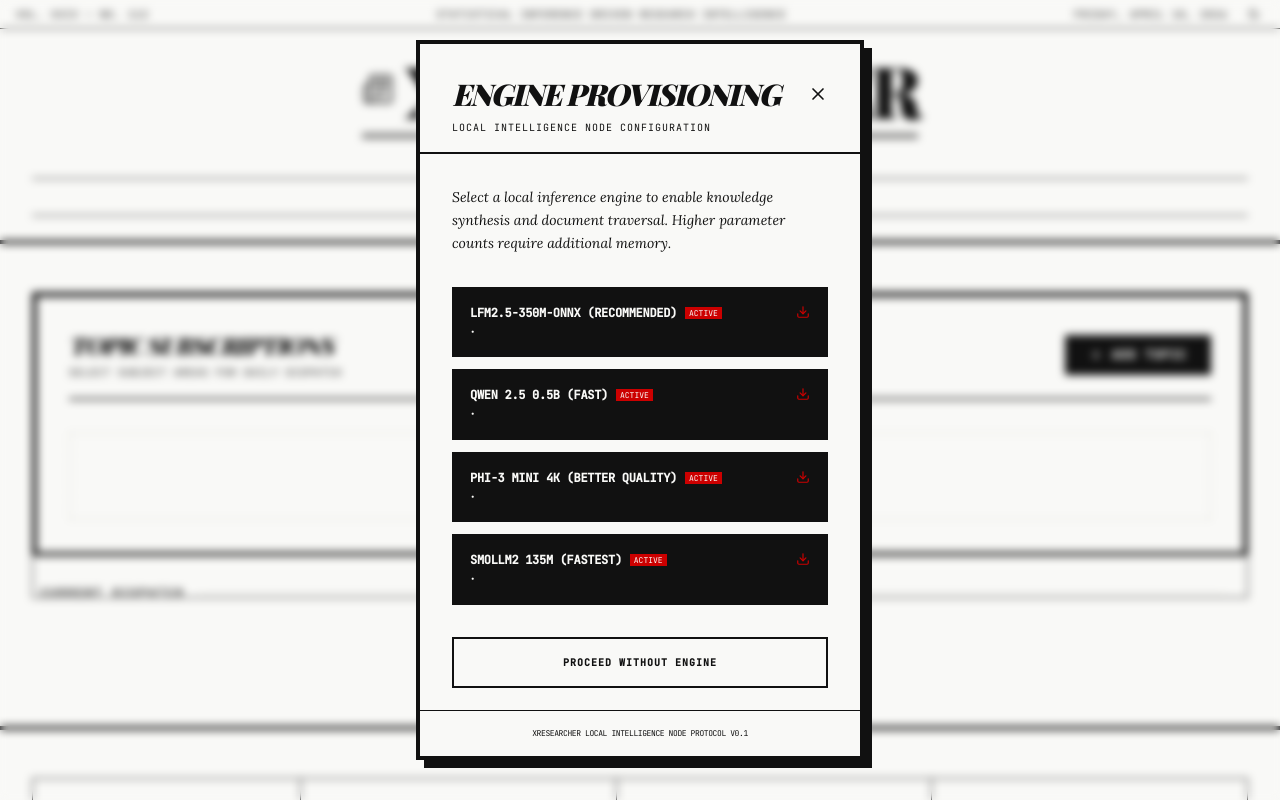
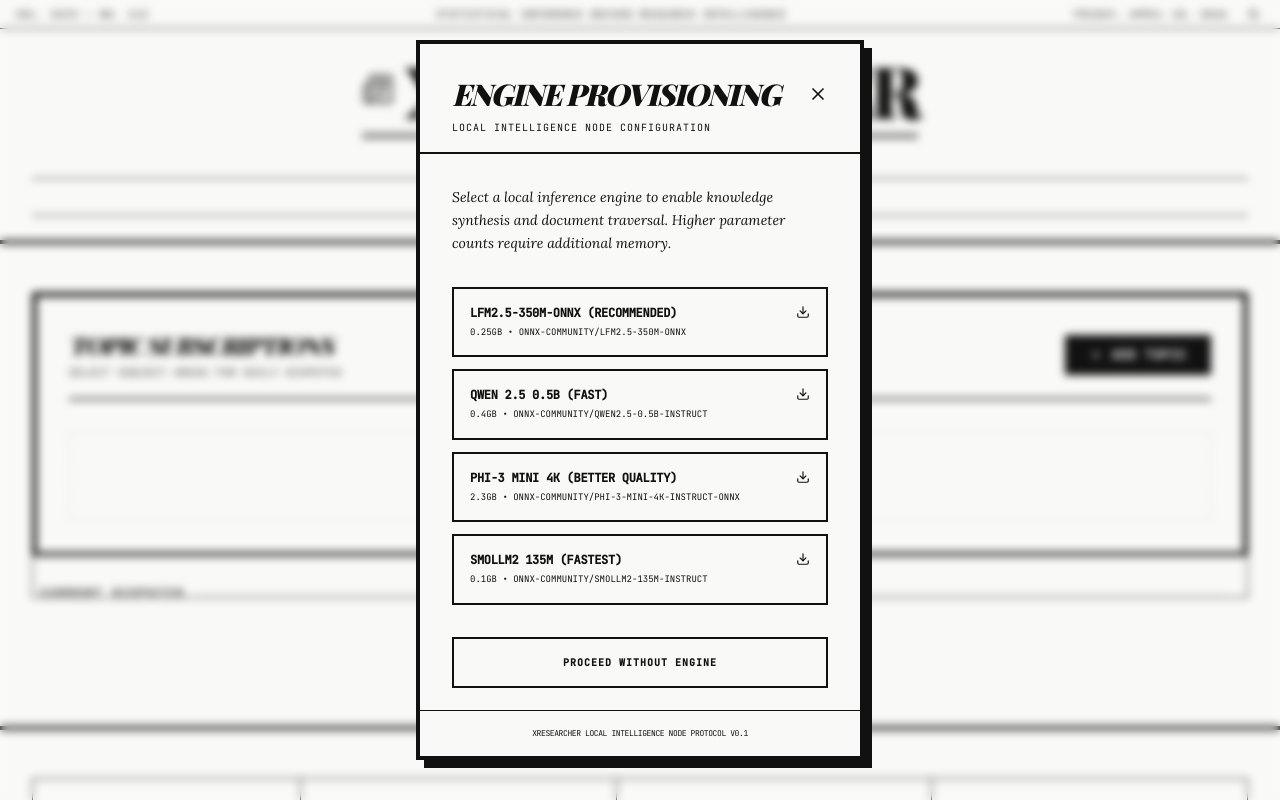
Before and after one commit to darzhz/Xresearcher, a React (Vite) app: page / in a window 1280 px wide. Shown: the top 800 px of the page. Built offline with nearby package versions, Linux system fonts and the light colour scheme; a web font is replaced by a local one.

Commit message:
build fix

```diff
--- a/src/components/ModelDownloadModal.tsx
+++ b/src/components/ModelDownloadModal.tsx
@@ -96,11 +96,11 @@
               <div className="space-y-3">
                 {MODELS.map((model) => (
                   <button
-                    key={model.id}
+                    key={model.repoId}
                     onClick={() => onDownload(model)}
-                    disabled={currentModel?.id === model.id}
+                    disabled={currentModel?.repoId === model.repoId}
                     className={`w-full group relative p-4 border-2 border-ink text-left transition-all ${
-                      currentModel?.id === model.id
+                      currentModel?.repoId === model.repoId
                         ? 'bg-ink text-paper'
                         : 'bg-paper hover:bg-neutral-50 hover:-translate-y-1 hover:shadow-[4px_4px_0px_0px_var(--ink)]'
                     }`}
@@ -109,13 +109,13 @@
                       <div className="space-y-1">
                         <div className="flex items-center gap-2">
                           <p className="font-mono text-xs font-black uppercase tracking-tight">{model.label}</p>
-                          {currentModel?.id === model.id && (
+                          {currentModel?.repoId === model.repoId && (
                             <span className="text-[8px] font-mono uppercase px-1 bg-editorial text-paper">Active</span>
                           )}
                         </div>
-                        <p className="text-[9px] font-mono text-ink/50 uppercase">{model.size} • {model.id}</p>
+                        <p className="text-[9px] font-mono text-ink/50 uppercase">{model.sizeGB}GB • {model.repoId}</p>
                       </div>
-                      <Download size={14} className={currentModel?.id === model.id ? 'text-editorial' : 'text-ink/20'} />
+                      <Download size={14} className={currentModel?.repoId === model.repoId ? 'text-editorial' : 'text-ink/20'} />
                     </div>
                   </button>
                 ))}
```
Also changed, not shown: 1 other file (tests, documents, lock files or other folders).
